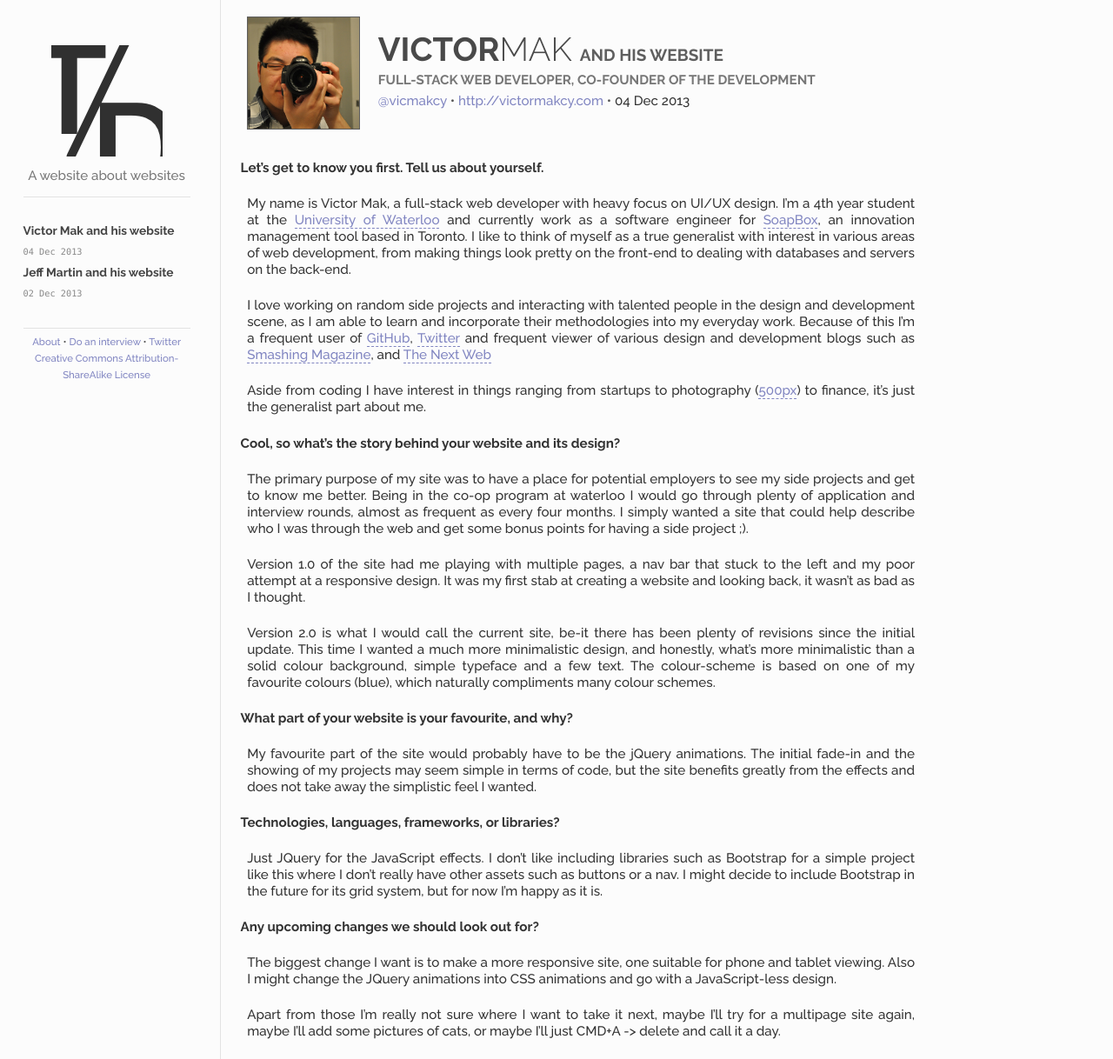
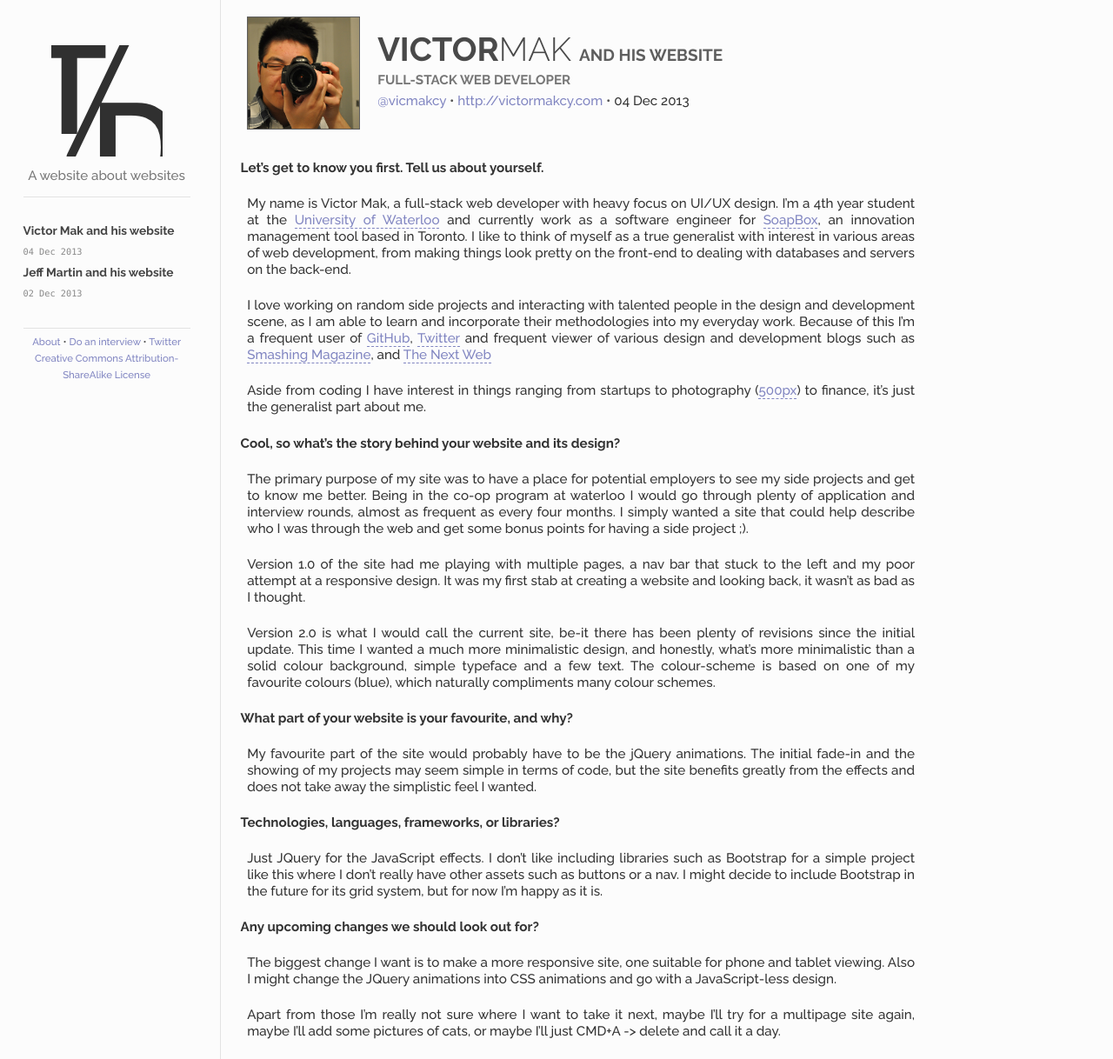
Before and after one commit to the-development/thedevelopment, a Jekyll site: the page built from index.html, in a window 1280 px wide. Shown: the whole page at 87% size. Built offline with Jekyll 4.4.1, drawn with Linux system fonts in a browser that asks for light colours; Markdown is read by kramdown in place of the engine named in the settings.

Commit message:
stick to type of work for position

```diff
--- a/_posts/2013-12-02-jeff-martin.md
+++ b/_posts/2013-12-02-jeff-martin.md
@@ -3,7 +3,7 @@ layout: post
 firstname: Jeff
 lastname: Martin
 titlesuffix:  and his website
-position: Web developer, Co-founder of The Development
+position: Web developer
 img: jeffmartin
 twitter: jeffxmn
 website: http://jeffreymartin.ca
--- a/_posts/2013-12-04-victor-mak.md
+++ b/_posts/2013-12-04-victor-mak.md
@@ -3,7 +3,7 @@ layout: post
 firstname: Victor
 lastname: Mak
 titlesuffix:  and his website
-position: Full-stack web developer, Co-founder of The Development
+position: Full-stack web developer
 img: victormak
 twitter: vicmakcy
 website: http://victormakcy.com
```
